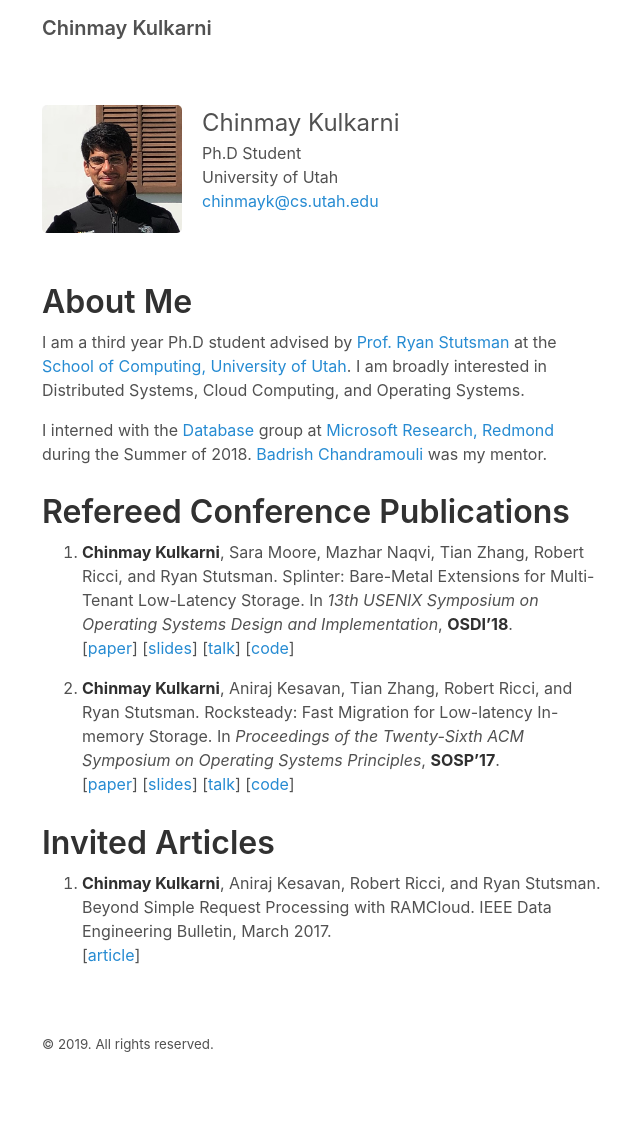
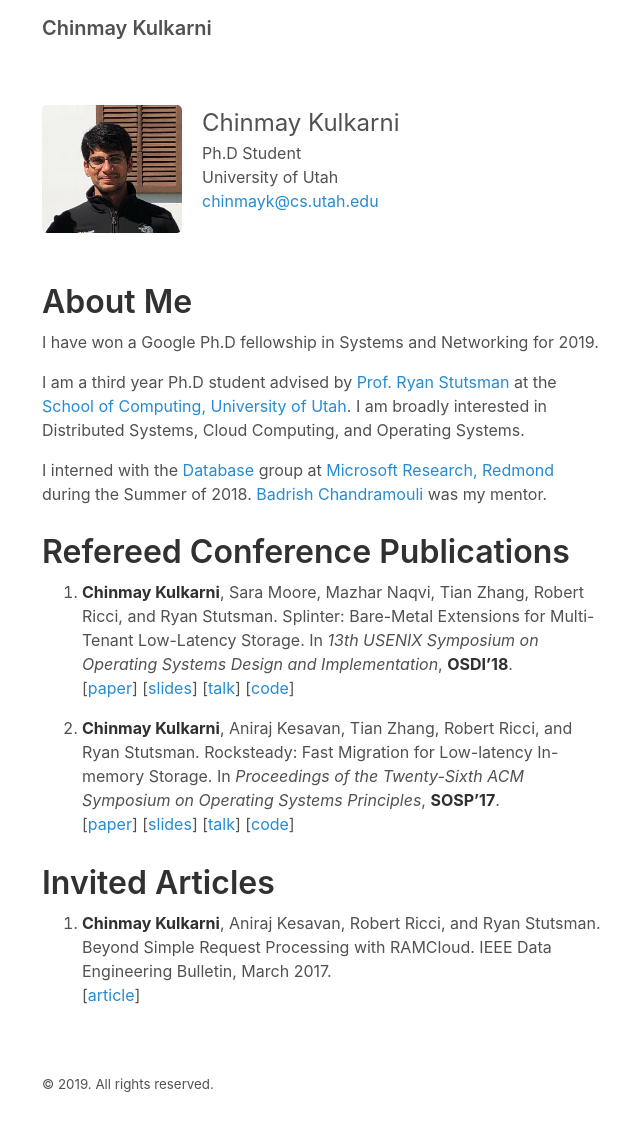
Before and after one commit to chinkulkarni/chinkulkarni.github.io, a Jekyll site: the page built from index.md, in a window 1280 px wide. Shown: the whole page, without its empty margins (318-958 px from the left). Built offline with Jekyll 4.4.1, drawn with Linux system fonts in a browser that asks for light colours; before the commit the page ends 1087 px from its top, so only the background shows below that.

Commit message:
Add fellowship award

```diff
--- a/index.md
+++ b/index.md
@@ -15,6 +15,8 @@ University of Utah<br>
 <p></p>
 
 # About Me
+
+I have won a Google Ph.D fellowship in Systems and Networking for 2019.
 
 I am a third year Ph.D student advised by [Prof. Ryan Stutsman](http://rstutsman.github.io/) at
 the [School of Computing, University of Utah](http://www.cs.utah.edu/). I am broadly interested in
```
